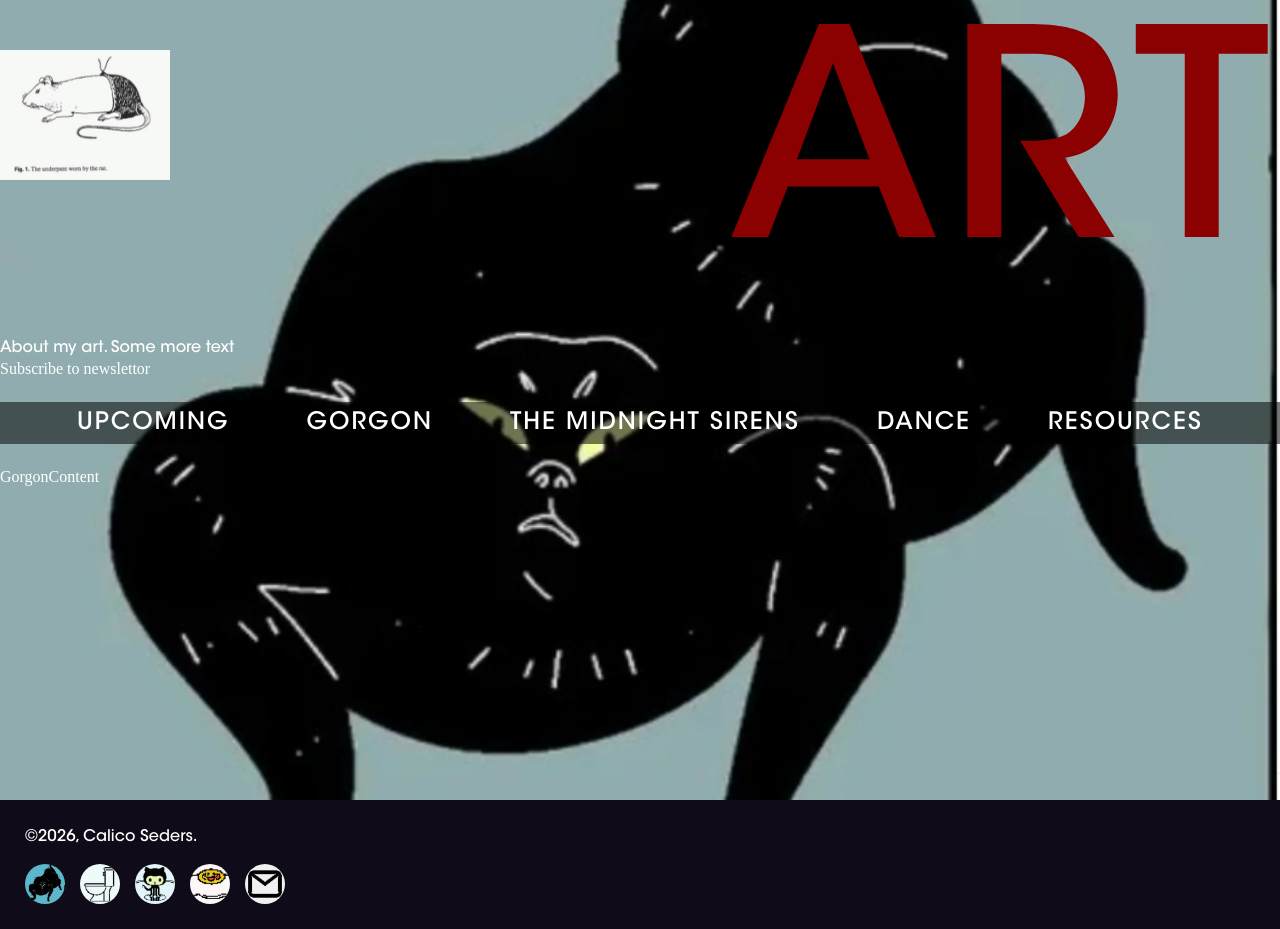
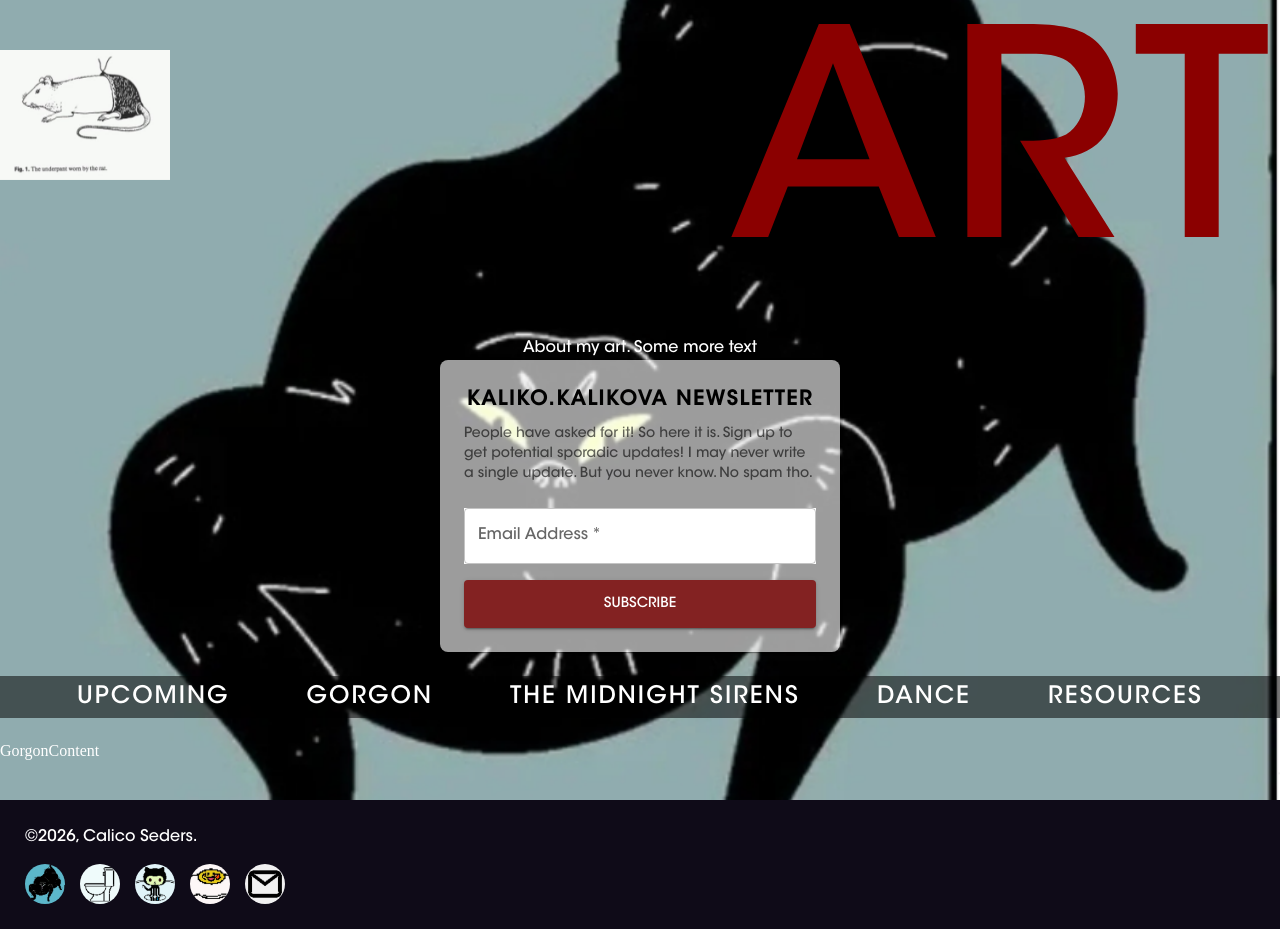
Before and after one commit to kalikokalikova/lightspeed, a React (Vite) app: page /art in a window 1280 px wide. Built offline with nearby package versions, Linux system fonts and the light colour scheme; a web font is replaced by a local one.

Commit message:
newsletter

```diff
--- /dev/null
+++ b/src/components/Newsletter.jsx
@@ -0,0 +1,113 @@
+import React, { useState } from "react";
+import {
+  TextField,
+  Button,
+  Box,
+  Typography,
+  Alert,
+  CircularProgress,
+} from "@mui/material";
+
+// https://dashboard.mailerlite.com/forms/embedded
+const Newsletter = () => {
+  const [email, setEmail] = useState("");
+  const [loading, setLoading] = useState(false);
+  const [status, setStatus] = useState(null); // 'success' or 'error'
+
+  const handleSubmit = async (e) => {
+    e.preventDefault();
+    setLoading(true);
+
+    const accountId = "2191353";
+    const formId = "181956624113469204";
+    const MAILERLITE_ACTION_URL = `https://assets.mailerlite.com/jsonp/${accountId}/forms/${formId}/subscribe`;
+
+    try {
+      const formData = new FormData();
+      formData.append("fields[email]", email);
+      formData.append("ml-submit", "1");
+      formData.append("ajax", "1");
+
+      // We use 'no-cors' for simple form submissions to external domains
+      await fetch(MAILERLITE_ACTION_URL, {
+        method: "POST",
+        body: formData,
+        mode: "no-cors",
+      });
+
+      setStatus("success");
+      setEmail("");
+    } catch (error) {
+      console.error("Signup error:", error);
+      setStatus("error");
+    } finally {
+      setLoading(false);
+    }
+  };
+
+  return (
+    <Box
+      component="form"
+      onSubmit={handleSubmit}
+      sx={{
+        p: 3,
+        bgcolor: "#ffffff9c",
+        borderRadius: 2,
+        boxShadow: 1,
+        maxWidth: 400,
+      }}
+    >
+      <Typography variant="h6" sx={{ mb: 1, fontWeight: 700, color: "black", textTransform: "uppercase", textAlign: "center", letterSpacing: "2px" }}>
+        kaliko.kalikova newsletter
+      </Typography>
+      <Typography variant="body2" sx={{ mb: 3, color: "text.secondary" }}>
+        People have asked for it! So here it is. Sign up to get potential
+        sporadic updates! I may never write a single update. But you never know.
+        No spam tho.
+      </Typography>
+
+      {status === "success" ? (
+        <Alert severity="success">Check your inbox to confirm!</Alert>
+      ) : (
+        <>
+          <TextField
+            fullWidth
+            type="email"
+            label="Email Address"
+            variant="outlined"
+            value={email}
+            onChange={(e) => setEmail(e.target.value)}
+            required
+            disabled={loading}
+            sx={{ mb: 2, backgroundColor: "white" }}
+          />
+          <Button
+            type="submit"
+            variant="contained"
+            fullWidth
+            disabled={loading}
+            sx={{
+              height: "48px",
+              bgcolor: "#832222", // Matching the red from your CSS
+              "&:hover": { bgcolor: "#333333" },
+            }}
+          >
+            {loading ? (
+              <CircularProgress size={24} color="inherit" />
+            ) : (
+              "Subscribe"
+            )}
+          </Button>
+
+          {status === "error" && (
+            <Alert severity="error" sx={{ mt: 2 }}>
+              Something went wrong. Try again?
+            </Alert>
+          )}
+        </>
+      )}
+    </Box>
+  );
+};
+
+export default Newsletter;
--- a/src/components/pages/art/index.jsx
+++ b/src/components/pages/art/index.jsx
@@ -3,6 +3,7 @@ import gorgonBackground from "../../../assets/gorgon.png";
 import sirenBackground from "../../../assets/siren-face-stars.png";
 import danceBackground from "../../../assets/siren.jpg";
 import upcomingBackground from "../../../assets/betterdays.jpg";
+import Newsletter from "../../newsletter";
 import { Box, Typography, Container } from "@mui/material";
 import NavDrawer from "../../NavDrawer";
 import SirenContent from "./sirens/SirenContent";
@@ -63,15 +64,19 @@ export default function Art() {
   return (
     <Box sx={backgroundStyle}>
       <NavDrawer />
-      <Typography className="main-header"
-        variant="h1">
+      <Typography className="main-header" variant="h1">
         art
       </Typography>
 
       <Box>
-        <Typography>About my art. Some more text</Typography>
-        <Box>Subscribe to newslettor</Box>
+        <Box sx={{ display: "flex", flexDirection: "column", alignItems: "center"}}>
+          <Typography>About my art. Some more text</Typography>
+          <Box sx={{ margin: "0 12px"}}>
+            <Newsletter />
+          </Box>
+        </Box>
 
+        {/* LINKS TO ARTS */}
         <Box
           sx={{
             backgroundColor: "#00000087",
@@ -84,7 +89,12 @@ export default function Art() {
             <Box
               key={index}
               onClick={() => handleLinkClick(key)}
-              sx={{ padding: { xs: "3px 20px", md: "3px 0 "}, marginBottom: { xs: "8px", md: "initial" }, cursor: "pointer", backgroundColor: { xs: "#00000087", md: "initial"} }}
+              sx={{
+                padding: { xs: "3px 20px", md: "3px 0 " },
+                marginBottom: { xs: "8px", md: "initial" },
+                cursor: "pointer",
+                backgroundColor: { xs: "#00000087", md: "initial" },
+              }}
             >
               <Typography
                 sx={{
```
